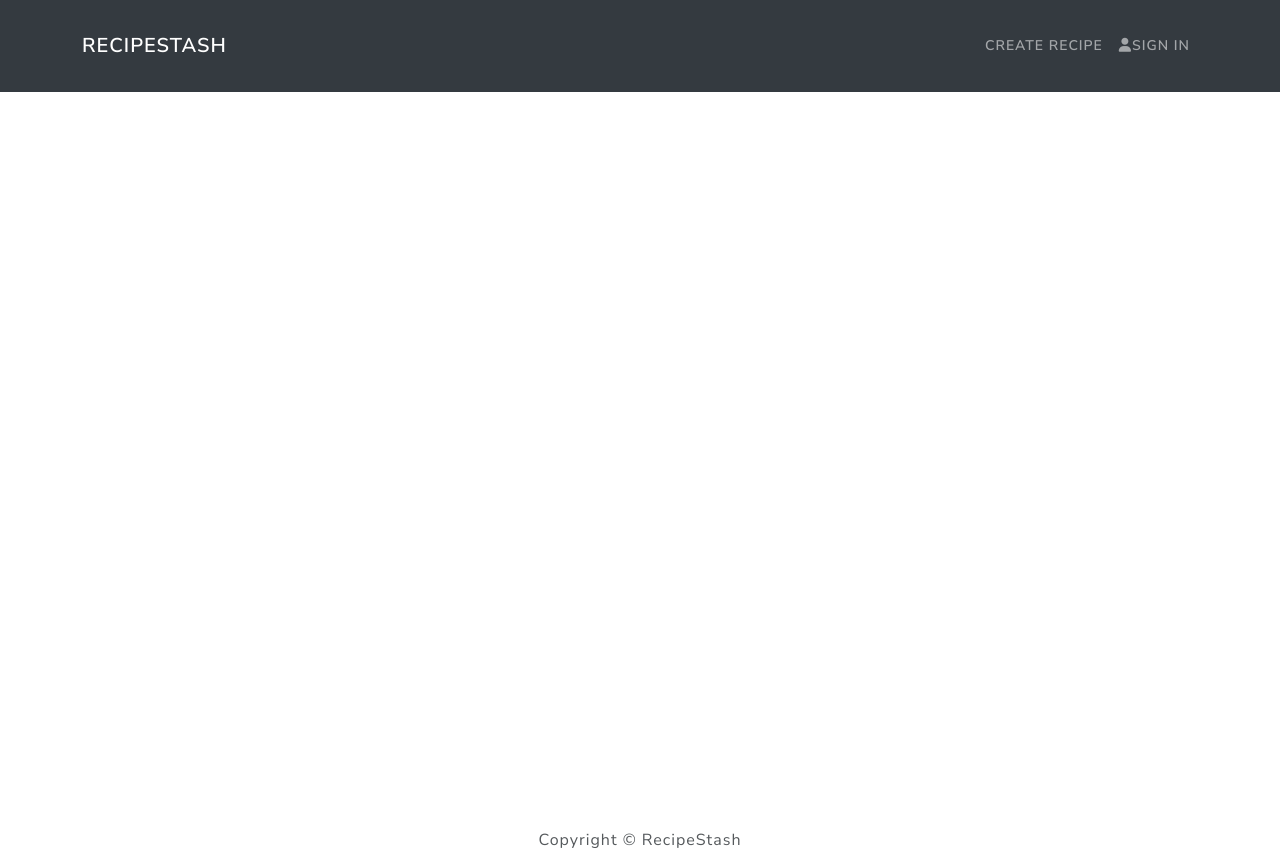
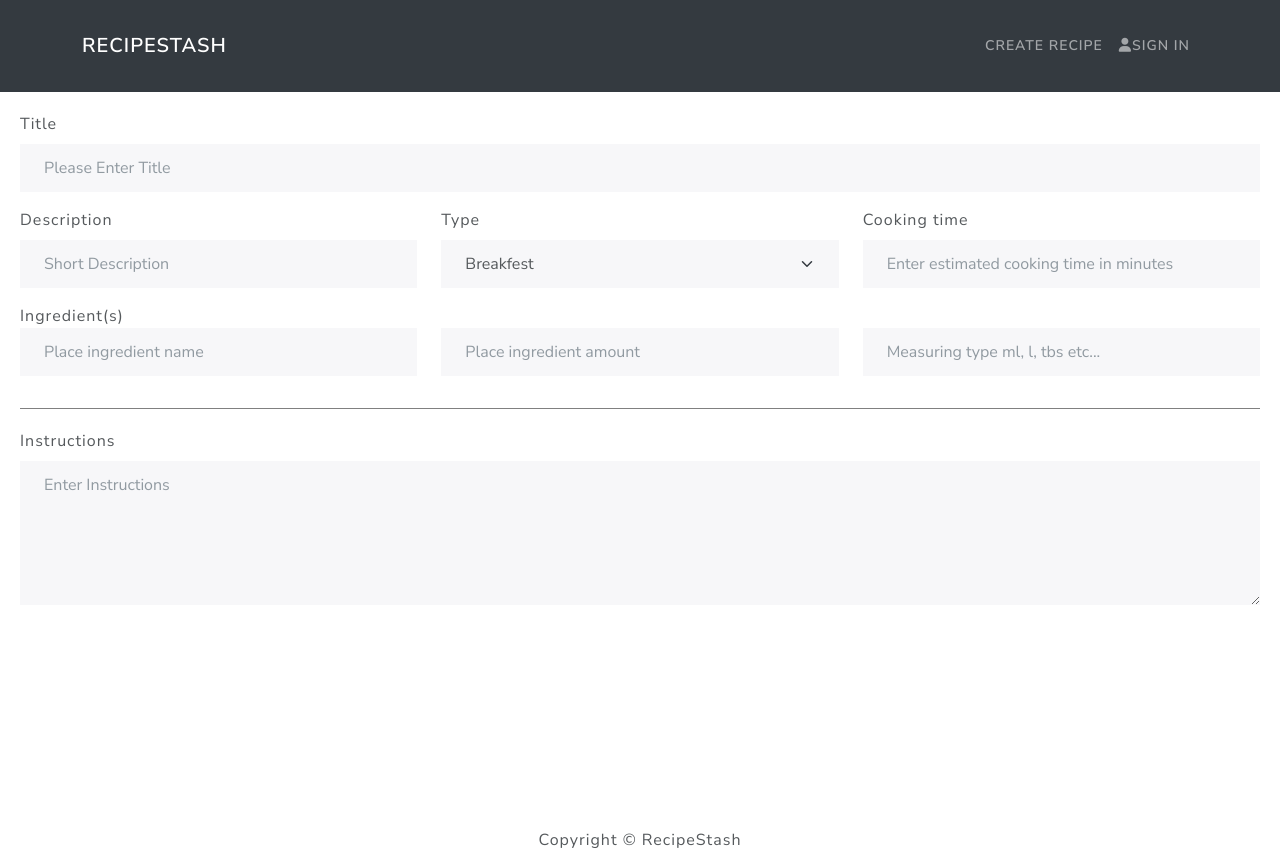
Before and after one commit to Branuz/FoodHub, a React (Create React App) app in the folder client/: page /recipes/view in a window 1280 px wide. Built offline with nearby package versions, Linux system fonts and the light colour scheme; no server answers.

Commit message:
Added recipe view page

```diff
--- a/client/src/App.js
+++ b/client/src/App.js
@@ -1,6 +1,7 @@
 import React, {useState, useEffect} from 'react';
 import RecipeList from './components/RecipeList';
 import Form from './components/RecipeForm';
+import RecipeView from './components/RecipeView';
 import "./css/App.css";
 import Header from './components/Header';
 import Footer from './components/Footer';
@@ -60,6 +61,9 @@ function App() {
             <Route path="/recipes/create/"  element={editedRecipe ?  <Form recipe = {editedRecipe} insertedRecipe = {insertedRecipe}/> : null}>
             </Route>
 
+            <Route path="/recipes/view/"  element={editedRecipe ?  <RecipeView recipe = {editedRecipe} insertedRecipe = {insertedRecipe}/> : null}>
+            </Route>
+
             <Route path="/login" element={<Login setLoginStatus={setLoginStatus}/>} />
 
             <Route path="/create-account" element={<AccountCreation />} />
--- a/client/src/components/RecipeList.js
+++ b/client/src/components/RecipeList.js
@@ -10,6 +10,13 @@ function RecipeList(props) {
         let path = `/recipes/create`;
         navigate(path);
     }
+
+    const changeToRecipeView = (recipe) => {
+        props.editRecipe(recipe)
+        let path = `/recipes/view`;
+        navigate(path);
+    }
+
 
 
 
@@ -36,6 +43,10 @@ function RecipeList(props) {
 
                         <div className="d-grid gap-2 mt-4">
                         <button className = 'btn btn-primary'
+                            onClick={() => changeToRecipeView(recipe)}
+                        >View</button>
+
+                        <button className = 'btn btn-primary'
                             onClick={() => editRecipe(recipe)}
                         >Update</button>
 
--- /dev/null
+++ b/client/src/components/RecipeView.js
@@ -0,0 +1,148 @@
+import React, {useState, useEffect} from 'react'
+import APIService from './APIService'
+import { useNavigate } from "react-router-dom";
+import Form from 'react-bootstrap/Form';
+import Row from 'react-bootstrap/Row';
+import Col from 'react-bootstrap/Col';
+
+
+function RecipeView(props) {
+    const [title, setTitle] = useState(null)
+    const [type, setType] = useState(null)
+    const [description, setDescription] = useState(null)
+    const [cookingTime, setCookingTime] = useState(null)
+    const [instructions, setInstructions] = useState(null)
+    const [ingredientList, setIngredientList] = useState([{ ingredient: "", amount: "", measurement: ""}]);
+
+
+    useEffect(() => {
+        fetchIngredients()
+        setTitle(props.recipe[1])
+        setDescription(props.recipe[2])
+        props.recipe[3] ? setType(props.recipe[3]) : setType("Breakfest")
+        setCookingTime(props.recipe[4])
+        setInstructions(props.recipe[5])
+    },[props.recipe])
+
+    const fetchIngredients = () =>  {
+        if(props.recipe[0]) {
+            APIService.getRecipeIngredients(props.recipe[0])
+            .then(response => {
+                const list = []
+
+                response.map((singleService, index) => {
+                    list.push([{ ingredient: "", amount: "", measurement: ""}])
+                    list[index]["ingredient"] = singleService[1];
+                    list[index]["amount"] = singleService[2];
+                    list[index]["measurement"] = singleService[3];
+                })
+                setIngredientList(list)
+            })
+        }
+    }
+
+    let navigate = useNavigate();
+    const routeChange = () => {
+        let path = `/`;
+        navigate(path);
+    }
+
+  return (
+    <div>
+        {(
+            <div className = "mb-3">
+                <div>
+                <Form>
+                    <Form.Group className="mb-3">
+                        <Form.Label>Title</Form.Label>
+                        <Form.Control value = {title} placeholder="Please Enter Title" />
+                    </Form.Group>
+
+                    <Row className="mb-3">
+                        <Form.Group as={Col} >
+                        <Form.Label >Description</Form.Label>
+                        <Form.Control placeholder="Short Description" value = {description} />
+                        </Form.Group>
+
+                        <Form.Group as={Col} controlId="formGridState">
+                        <Form.Label>Type</Form.Label>
+                        <Form.Select value = {type} >
+                            <option>Breakfest</option>
+                            <option>Lunch</option>
+                            <option>Dinner</option>
+                            <option>Dessert</option>
+                            <option>Coctail</option>
+                            <option>Snack</option>
+                        </Form.Select>
+                        </Form.Group>
+
+                        <Form.Group as={Col}>
+                        <Form.Label>Cooking time</Form.Label>
+                        <Form.Control value = {cookingTime} placeholder="Enter estimated cooking time in minutes"/>
+                        </Form.Group>
+                    </Row>
+
+                    <div className="form-field">
+                    <label htmlFor="ingredient">Ingredient(s)</label>
+                    {ingredientList.map((singleService, index) => (
+                    <div key={index} className="ingredients">
+                        <div className="first-division" style={{borderBottom: "1px solid gray", marginBottom:"20px"}}>
+                        <Row className="mb-3">
+                            <Form.Group as={Col} controlId="formGridZip">
+                                <div className="input-group mb-3">
+                                    <input
+                                    placeholder="Place ingredient name"
+                                    className="form-control"
+                                    name="ingredient"
+                                    type="text"
+                                    id="ingredient"
+                                    value={singleService.ingredient}
+                                    required
+                                />
+                                </div>
+                            </Form.Group>
+                            <Form.Group as={Col} controlId="formGridZip">
+                                <div className="input-group mb-3">
+                                    <input
+                                    placeholder="Place ingredient amount"
+                                    className="form-control"
+                                    name="amount"
+                                    type="text"
+                                    id="amount"
+                                    value={singleService.amount}
+                                    required
+                                />
+                                </div>
+                            </Form.Group>
+                            <Form.Group as={Col} controlId="formGridZip">
+                                <div className="input-group mb-3">
+                                    <input
+                                    placeholder="Measuring type ml, l, tbs etc..."
+                                    className="form-control"
+                                    name="measurement"
+                                    type="text"
+                                    id="measurement"
+                                    value={singleService.measurement}
+                                    required
+                                />
+                                </div>
+                            </Form.Group>
+                        </Row>
+                        </div>
+                    </div>
+                    ))}
+            </div>
+                    <Form.Group className="mb-3">
+                        <Form.Label>Instructions</Form.Label>
+                        <Form.Control value = {instructions} placeholder="Enter Instructions" as="textarea" rows={5} />
+                    </Form.Group>
+                </Form>
+                </div>
+            </div>
+        )}
+
+    </div>
+  )
+}
+
+export default RecipeView
```
